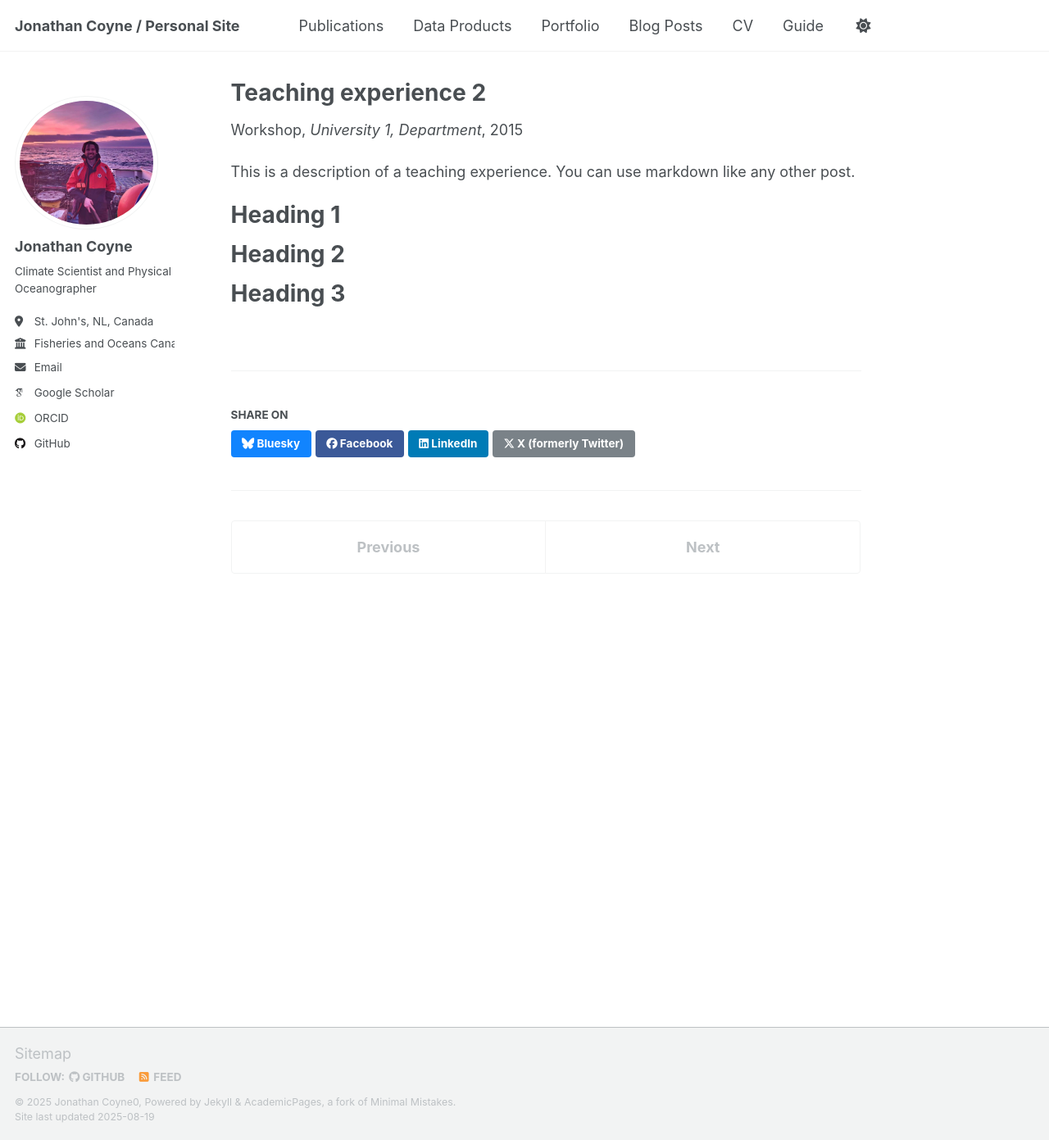
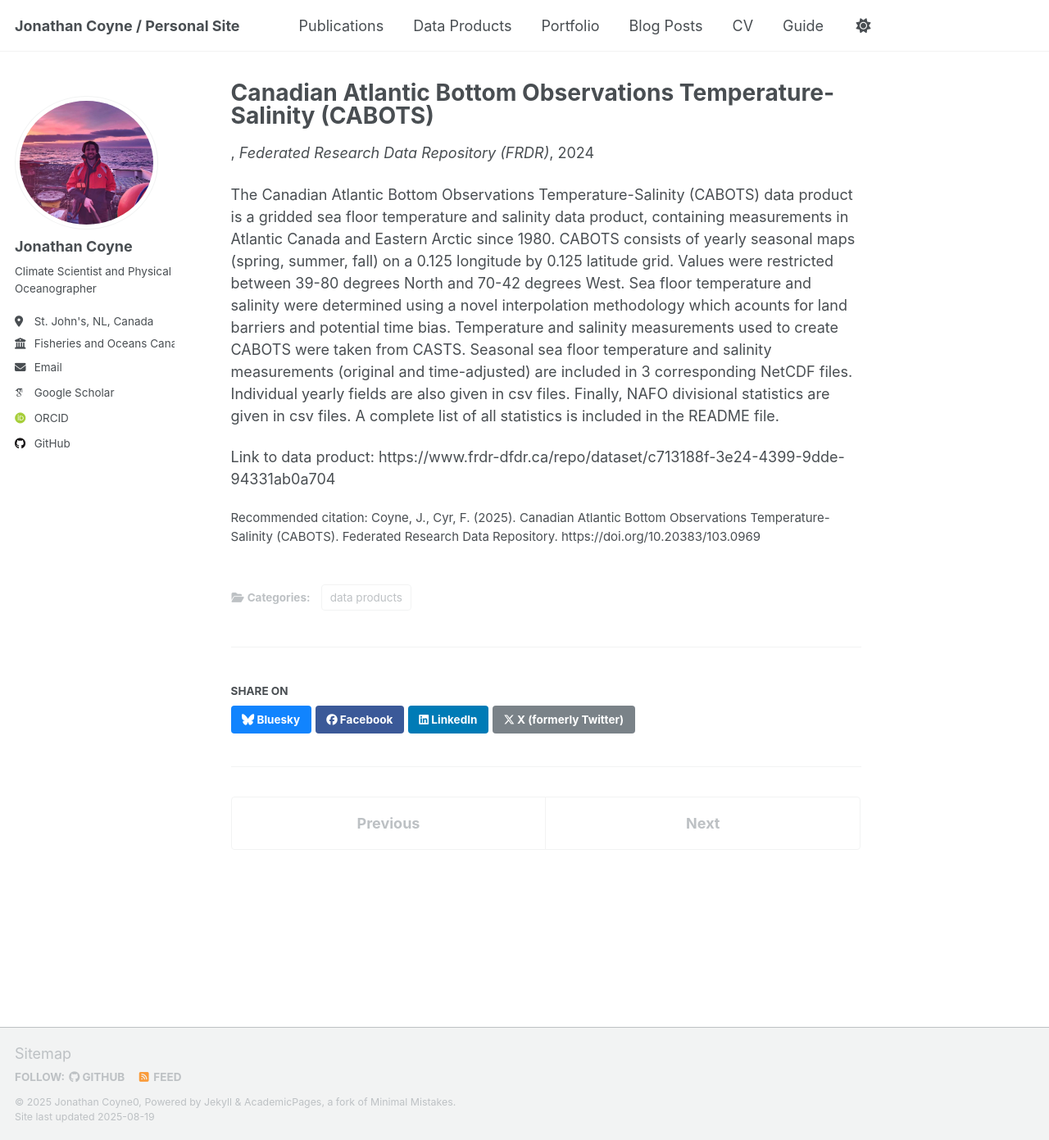
Before and after one commit to jn533213/jn533213.github.io, a Jekyll site: the page built from _teaching/2015-spring-teaching-2.md, in a window 1280 px wide and 1391 px high. Shown: the whole window at 82% size. Built offline with Jekyll 4.4.1, drawn with Linux system fonts in a browser that asks for light colours; some web fonts are replaced; a script that is not in the unit is left out.

Commit message:
Update 2015-spring-teaching-2.md

```diff
--- a/_teaching/2015-spring-teaching-2.md
+++ b/_teaching/2015-spring-teaching-2.md
@@ -1,20 +1,13 @@
 ---
-title: "Teaching experience 2"
-collection: teaching
-type: "Workshop"
-permalink: /teaching/2015-spring-teaching-1
-venue: "University 1, Department"
-date: 2015-01-01
-location: "City, Country"
+title: "Canadian Atlantic Bottom Observations Temperature-Salinity (CABOTS)"
+collection: publications
+category: data products
+permalink: /dataproducts/2024_CABOTS
+date: 2024-09-01
+venue: 'Federated Research Data Repository (FRDR)'
+citation: 'Coyne, J., Cyr, F. (2025). Canadian Atlantic Bottom Observations Temperature-Salinity (CABOTS). Federated Research Data Repository. https://doi.org/10.20383/103.0969'
 ---
+The Canadian Atlantic Bottom Observations Temperature-Salinity (CABOTS) data product is a gridded sea floor temperature and salinity data product, containing measurements in Atlantic Canada and Eastern Arctic since 1980. CABOTS consists of yearly seasonal maps (spring, summer, fall) on a 0.125 longitude by 0.125 latitude grid. Values were restricted between 39-80 degrees North and 70-42 degrees West. Sea floor temperature and salinity were determined using a novel interpolation methodology which acounts for land barriers and potential time bias. Temperature and salinity measurements used to create CABOTS were taken from CASTS. Seasonal sea floor temperature and salinity measurements (original and time-adjusted) are included in 3 corresponding NetCDF files. Individual yearly fields are also given in csv files. Finally, NAFO divisional statistics are given in csv files. A complete list of all statistics is included in the README file.
 
-This is a description of a teaching experience. You can use markdown like any other post.
-
-Heading 1
-======
-
-Heading 2
-======
-
-Heading 3
-======
+Link to data product:
+https://www.frdr-dfdr.ca/repo/dataset/c713188f-3e24-4399-9dde-94331ab0a704
```
